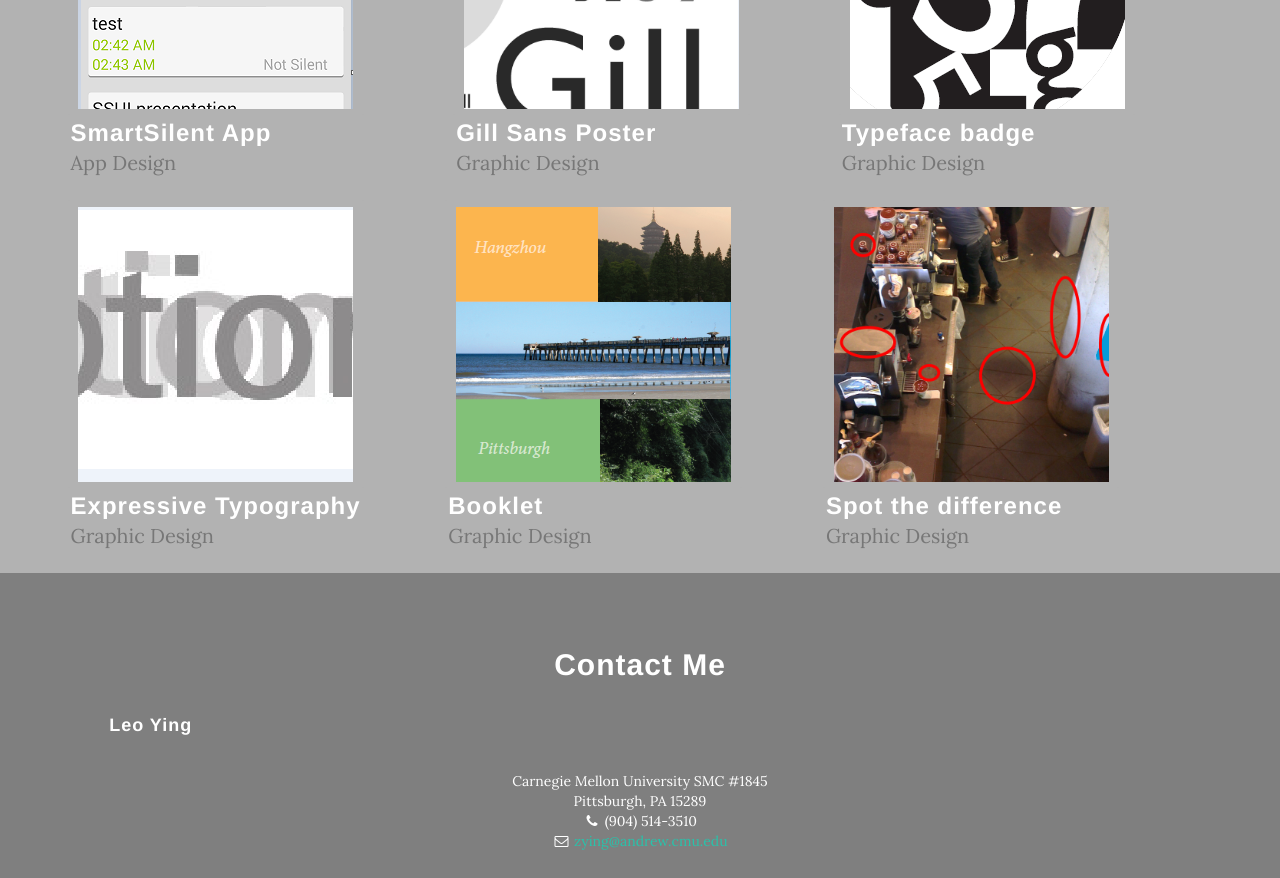
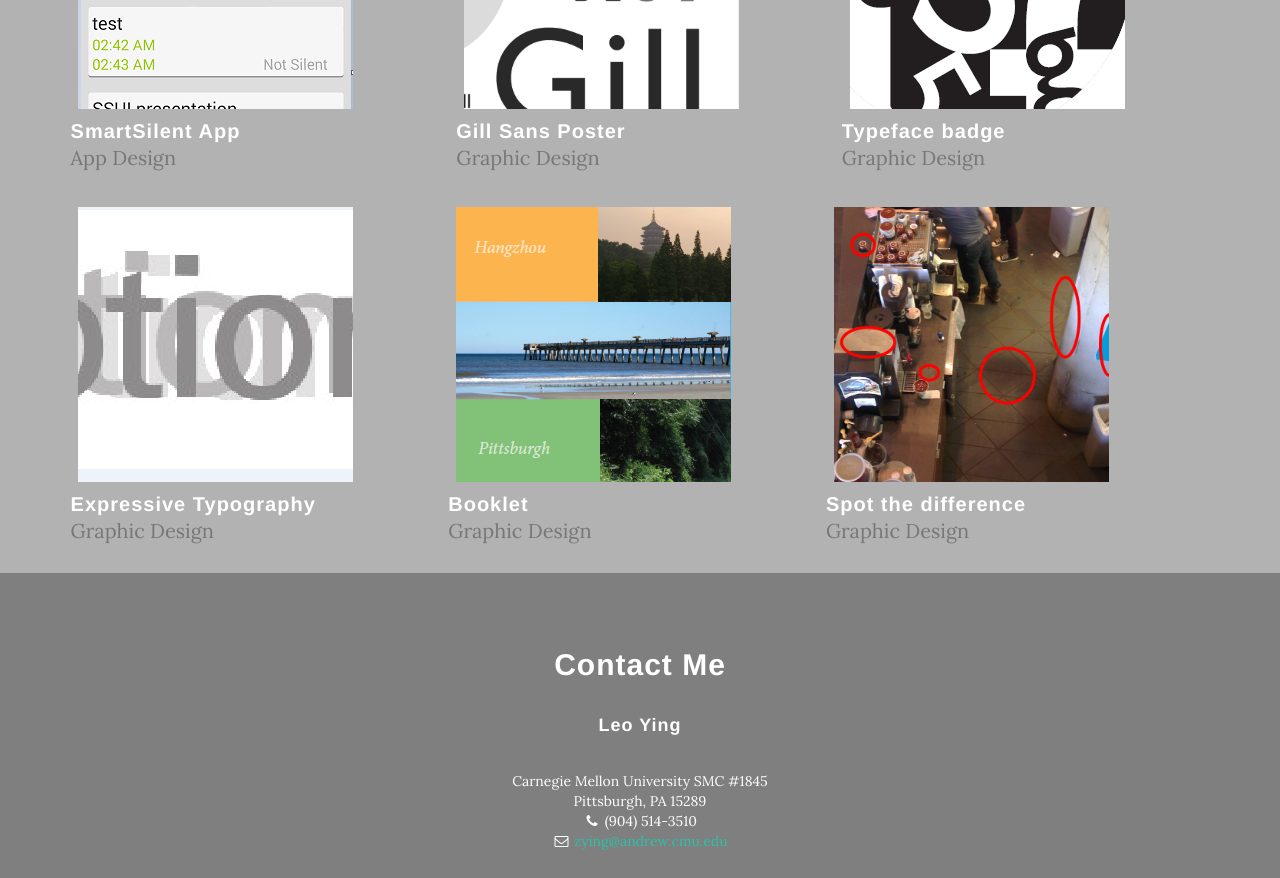
Before and after one commit to yzy0806/Website, a plain HTML site: page index.html in a window 1280 px wide. Shown: the part 1160-2038 px from the top of the page. Drawn offline with nearby package versions, Linux system fonts and the light colour scheme.

Commit message:
center the text

```diff
--- a/css/grayscale.css
+++ b/css/grayscale.css
@@ -399,7 +399,7 @@ max-width: 400px;
 text-align: center;
 }
 
-.portfolio-font{s
+.portfolio-font{
     font-size: 20px;
     margin: 0 0 0px;
 }
@@ -417,3 +417,7 @@ text-align: center;
 #contacttitle{
     text-align: center
 }
+
+#name{
+    text-align: center
+}
```
